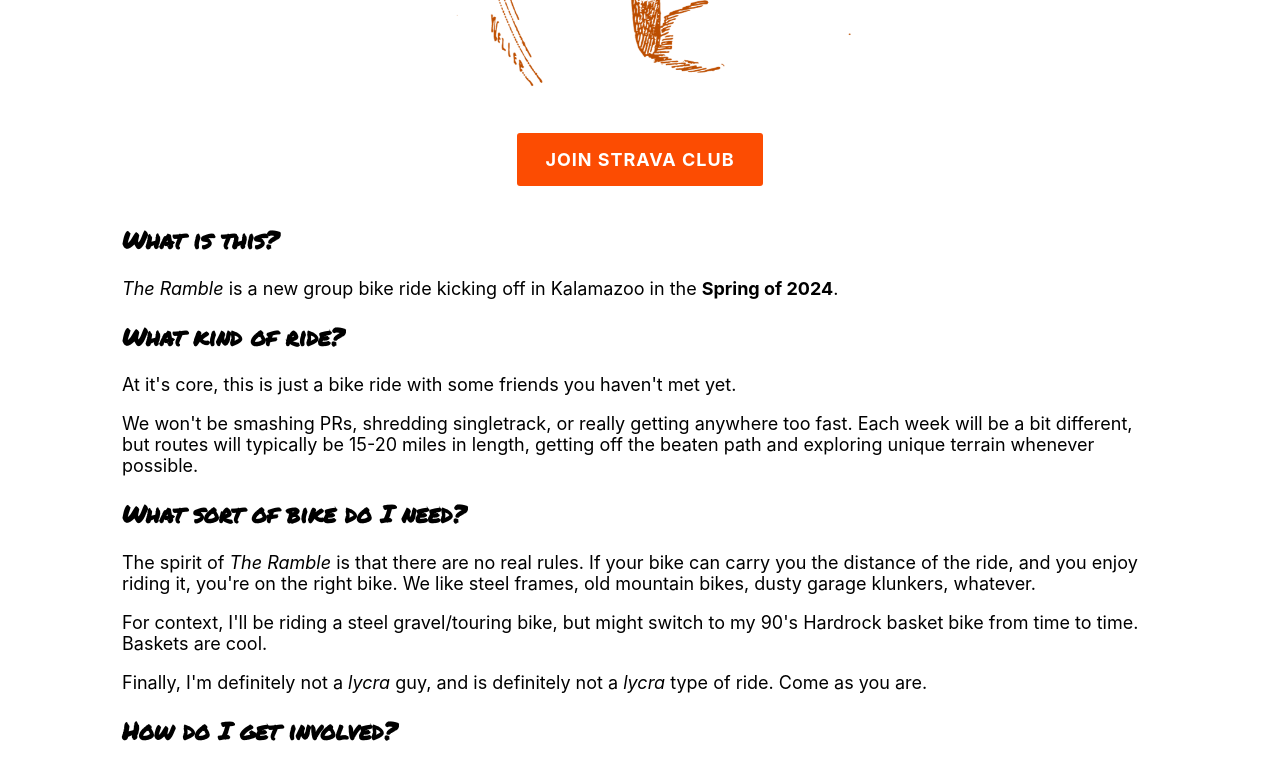
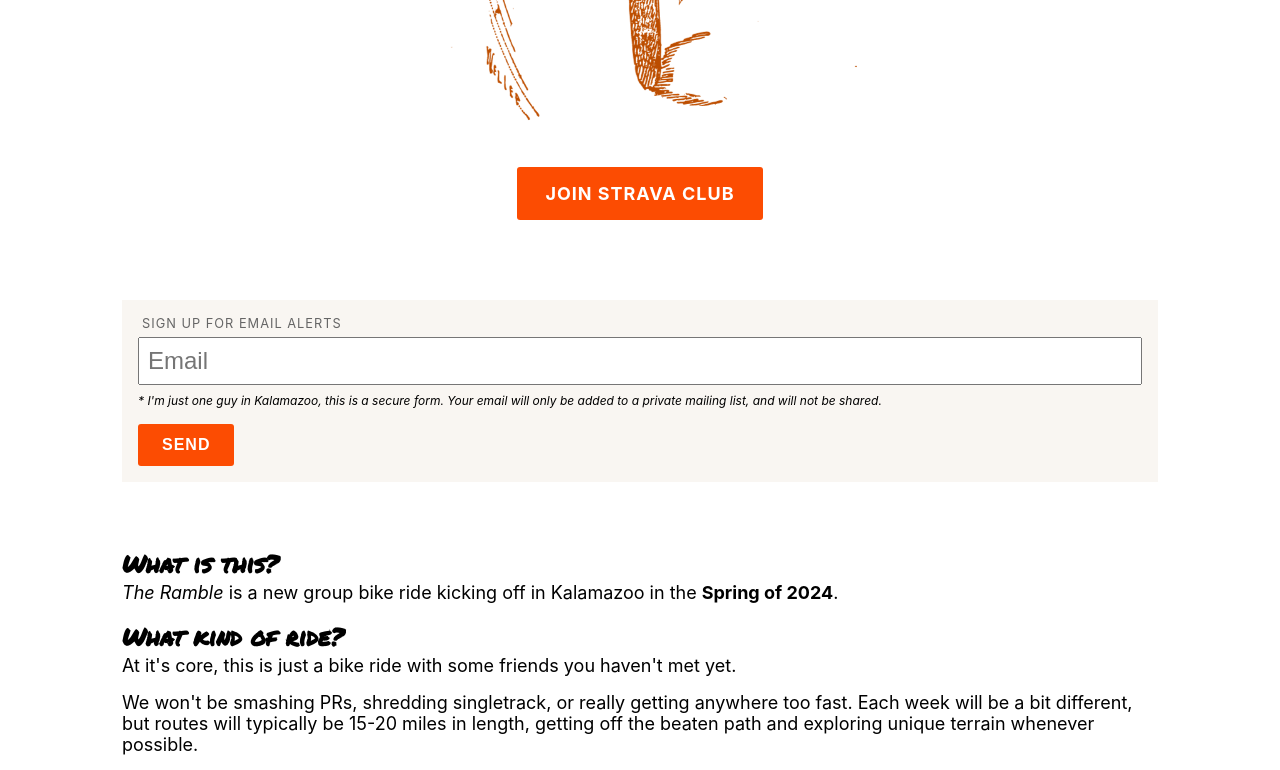
Before and after one commit to grahambewley/rkzoo, a React (Create React App) app: page / in a window 1280 px wide. Shown: the part 1056-1826 px from the top of the page. Built offline with nearby package versions, Linux system fonts and the light colour scheme.

Commit message:
Add email form

```diff
--- a/src/App.css
+++ b/src/App.css
@@ -1,12 +1,48 @@
+*, *::before, *::after {
+  box-sizing: border-box;
+}
+* {
+  margin: 0;
+}
+
 p {
   font-size: 18px;
+  margin-bottom: 1rem;
 }
+
 a {
   color: #28AFB0;
 }
 
 h1, h2, h3 {
   font-family: 'Permanent Marker', cursive;
+}
+
+input, label {
+  display:block;
+}
+
+button {
+  background: #FC4C02;
+  color: white;
+  border-radius: 3px;
+  text-transform: uppercase;
+  letter-spacing: 1px;
+  font-size: 16px;
+  font-weight: bold;
+  text-decoration: none;
+  display: block;
+  padding: .75rem 1.5rem;
+  transition: all 200ms ease-in-out;
+  border: none;
+}
+button:hover {
+  filter: brightness(0.85);
+}
+@media(max-width: 1200px) {
+  button {
+    width: 100%;
+  }
 }
 
 .container {
@@ -17,7 +53,7 @@ h1, h2, h3 {
 }
 
 .image-wrapper {
-  padding: 24px;
+  padding: 24px 8px;
 }
 .ramble-man {
   position: relative;
--- a/src/App.js
+++ b/src/App.js
@@ -26,6 +26,31 @@ const StravaButton = styled.a`
   }
 `;
 
+const SignupForm = styled.form`
+  background: #f9f6f2;
+  padding: 1rem;
+  margin: 4rem 0;
+  position: relative;
+
+  label {
+    margin-bottom: 6px;
+    margin-left: 4px;
+    text-transform: uppercase;
+    letter-spacing: 1px;
+    font-size: .8rem;
+    color: #666;
+  }
+  input {
+    padding: .5rem;
+    width: 100%;
+    font-size: 24px;
+    margin-bottom: .5rem;
+  }
+  p {
+    font-size: .75rem;
+  }
+`;
+
 function App() {
   return (
     <div className="container">
@@ -33,13 +58,19 @@ function App() {
         <img src={rambleman} className="ramble-man" alt="logo" />
       </div>
 
-
-
       <div className="content-wrapper">
 
         <div className="button-wrapper">
           <StravaButton href="https://www.strava.com/clubs/ramblekzoo">Join Strava Club</StravaButton>
         </div>
+
+        <SignupForm name="signup" netlify>
+          <label for="email">Sign up for email alerts</label>
+          <input type="email" name="email" placeholder="Email"/>
+          <p><i>* I'm just one guy in Kalamazoo, this is a secure form. Your email will only be added to a private mailing list, and will not be shared.</i></p>
+          <button type="submit">Send</button>
+        </SignupForm>
+
         <h2>What is this?</h2>
         <p><i>The Ramble</i> is a new group bike ride kicking off in Kalamazoo in the <strong>Spring of 2024</strong>.</p>
 
```
